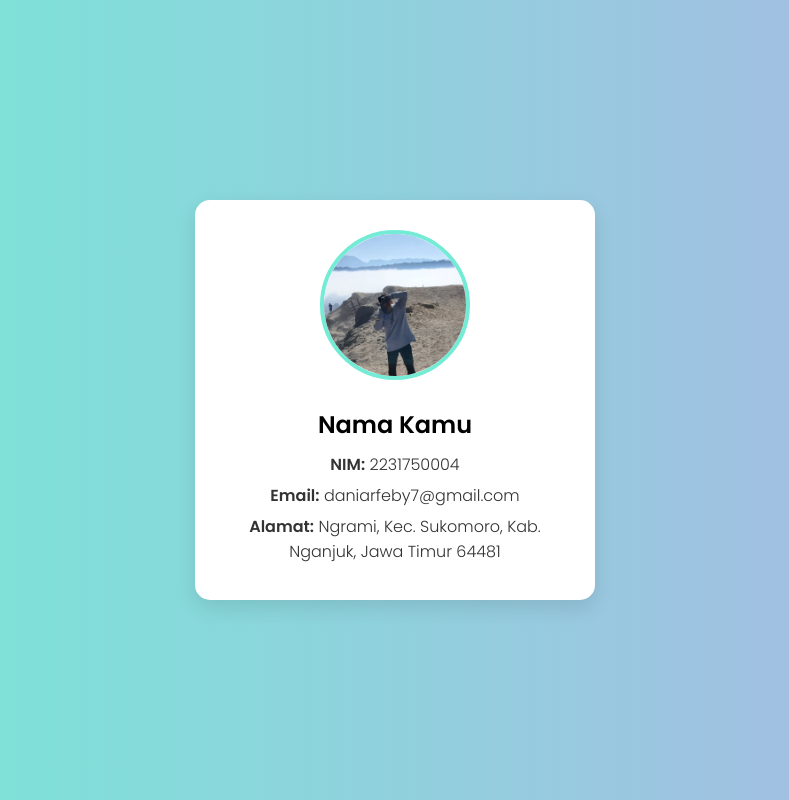
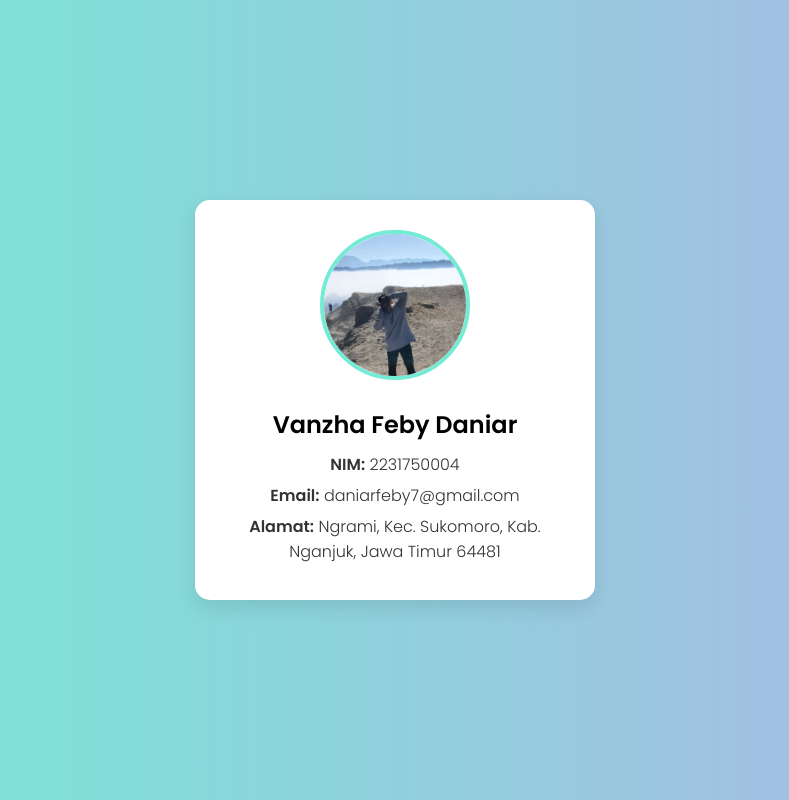
Before and after one commit to VanzhaDaniar/profil-diri, a plain HTML site: page index.html in a window 1280 px wide. Shown: the whole page, without its empty margins (245-1034 px from the left). Drawn offline with Linux system fonts and the light colour scheme.

Commit message:
index.html

```diff
--- a/index.html
+++ b/index.html
@@ -51,7 +51,7 @@
 <body>
     <div class="profile-card">
         <img src="foto.jpg" alt="Foto Profil">
-        <h1>Nama Kamu</h1>
+        <h1>Vanzha Feby Daniar</h1>
         <p><strong>NIM:</strong> 2231750004</p>
         <p><strong>Email:</strong> daniarfeby7@gmail.com</p>
         <p><strong>Alamat:</strong> Ngrami, Kec. Sukomoro, Kab. Nganjuk, Jawa Timur 64481</p>
```
